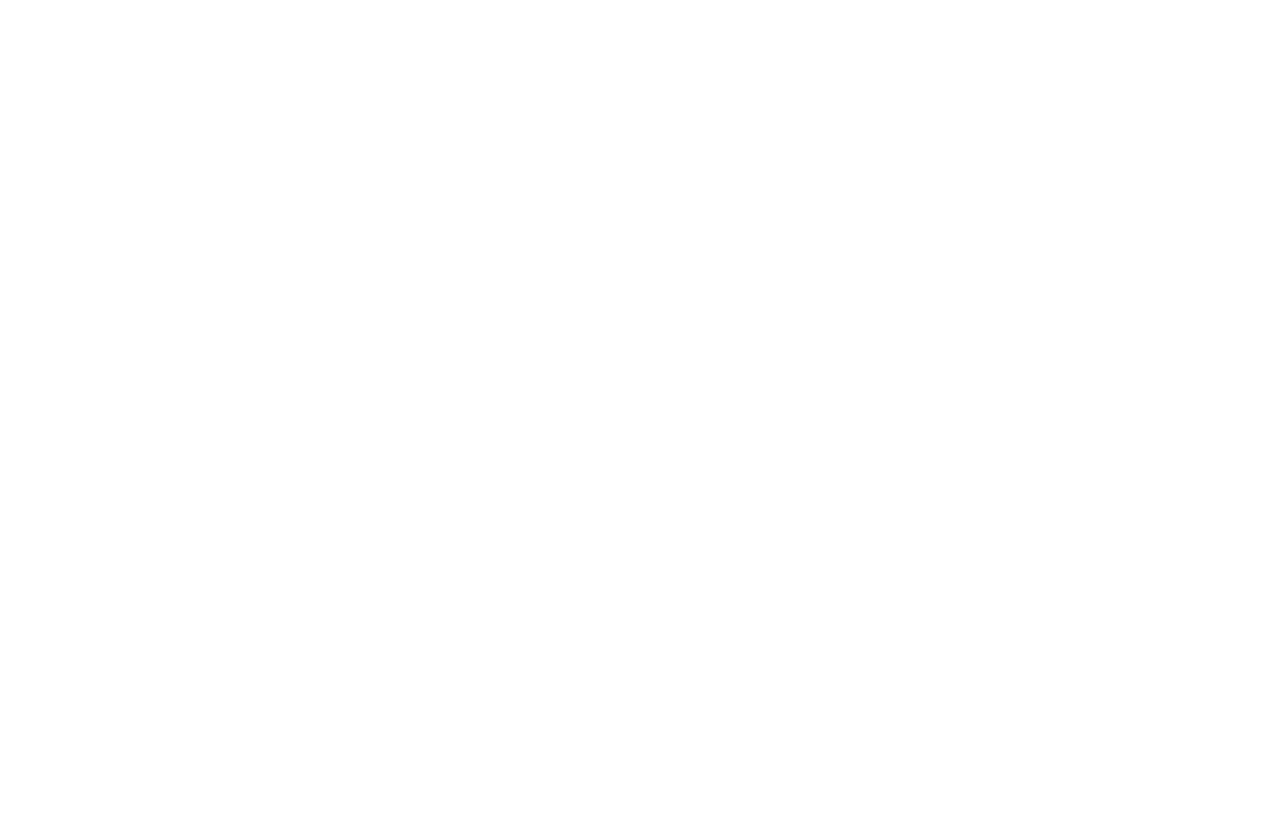
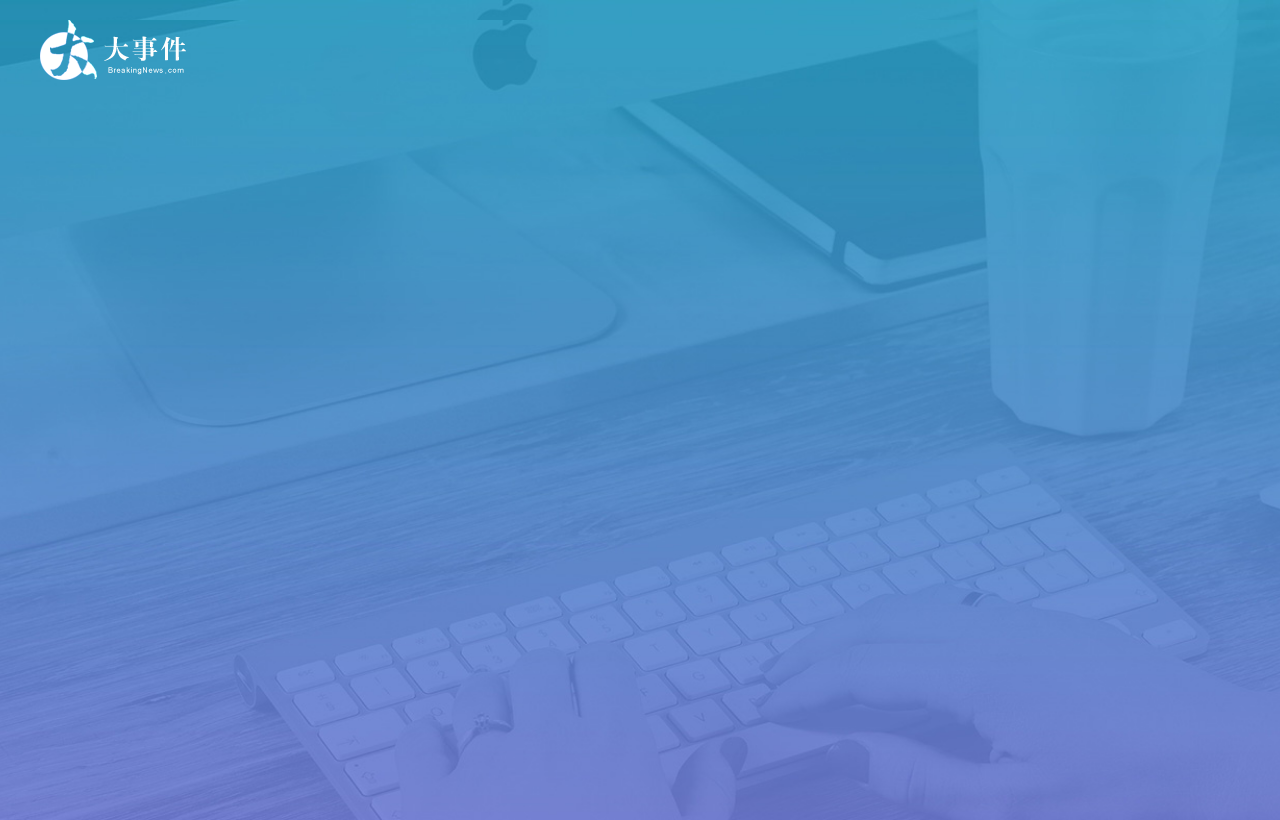
Before and after one commit to lichenglong1219/bigevent, a plain HTML site: page index.html in a window 1280 px wide. Drawn offline with Linux system fonts and the light colour scheme.

Commit message:
增加log和背景图

```diff
--- a/assets/css/login.css
+++ b/assets/css/login.css
@@ -22,3 +22,7 @@ body {
   height: 60px;
   background: url("/assets/images/login_title.png") no-repeat center;
 }
+.header {
+  width: 1200px;
+  margin: 20px auto 0;
+}
--- a/index.html
+++ b/index.html
@@ -4,8 +4,15 @@
   <meta charset="UTF-8">
   <meta name="viewport" content="width=device-width, initial-scale=1.0">
   <title>Document</title>
+  <link rel="stylesheet" href="/assets/lib/layui/css/layui.css">
+  <link rel="stylesheet" href="/assets/css/login.css">
 </head>
 <body>
+  <!-- 头部区域 -->
+  <div class="header">
+    <img src="/assets/images/logo.png" alt="">
+  </div>
+  <!-- 登录区域 -->
 
 </body>
 </html>
```
